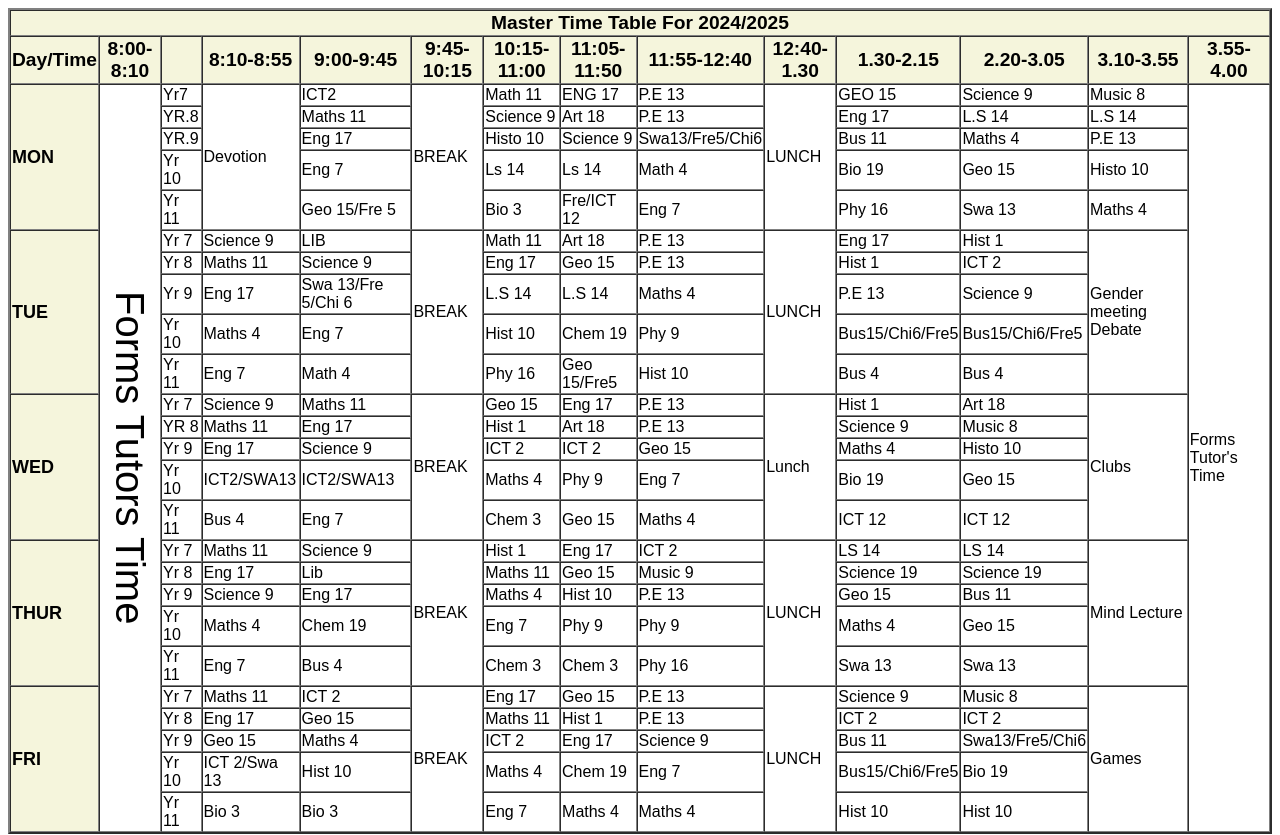
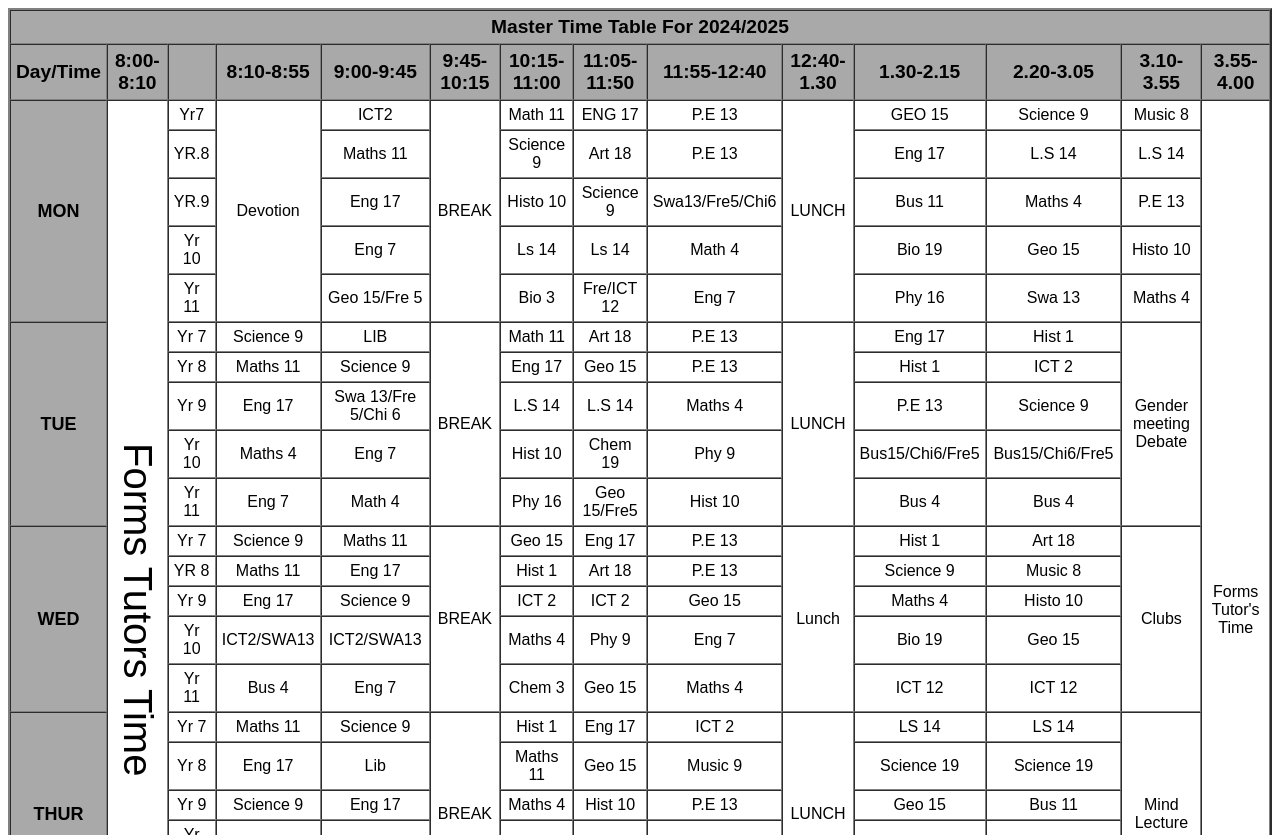
Before and after one commit to Felodev98/new-complete-tble, a plain HTML site: page index.html in a window 1280 px wide. Shown: the top 835 px of the page. Drawn offline with Linux system fonts and the light colour scheme.

Commit message:
added more styling to the tble

```diff
--- a/style.css
+++ b/style.css
@@ -1,9 +1,15 @@
 thead{
     font-size: larger;
-    background-color: beige;
+    background-color: darkgray;
+}
+tr,th ,td {
+    padding: 5px;
+}
+tbody{
+    text-align: center;
 }
 td.days{
-    background-color: beige;
+    background-color: darkgray;
     font-size: large;
     font-weight: bold;
 }
@@ -14,6 +20,7 @@ td.Forms.Tutors2{ writing-mode: vertical-lr;
 }
 table{
     font-family: sans-serif;
+
 }
 
 p{
```
